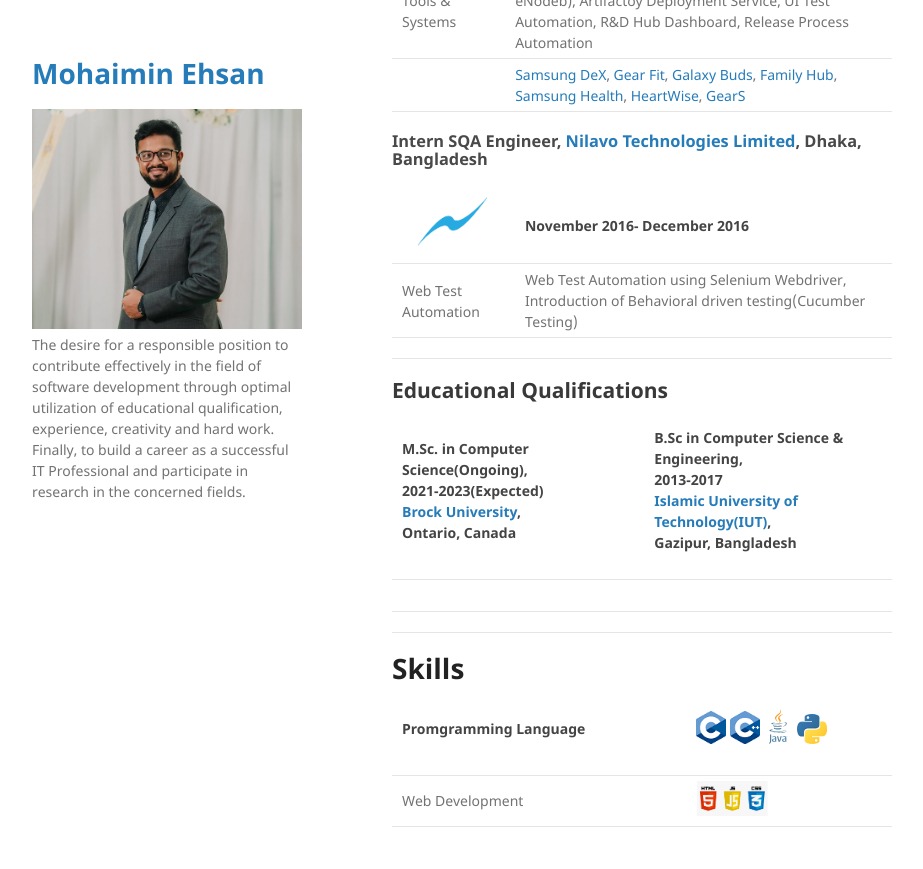
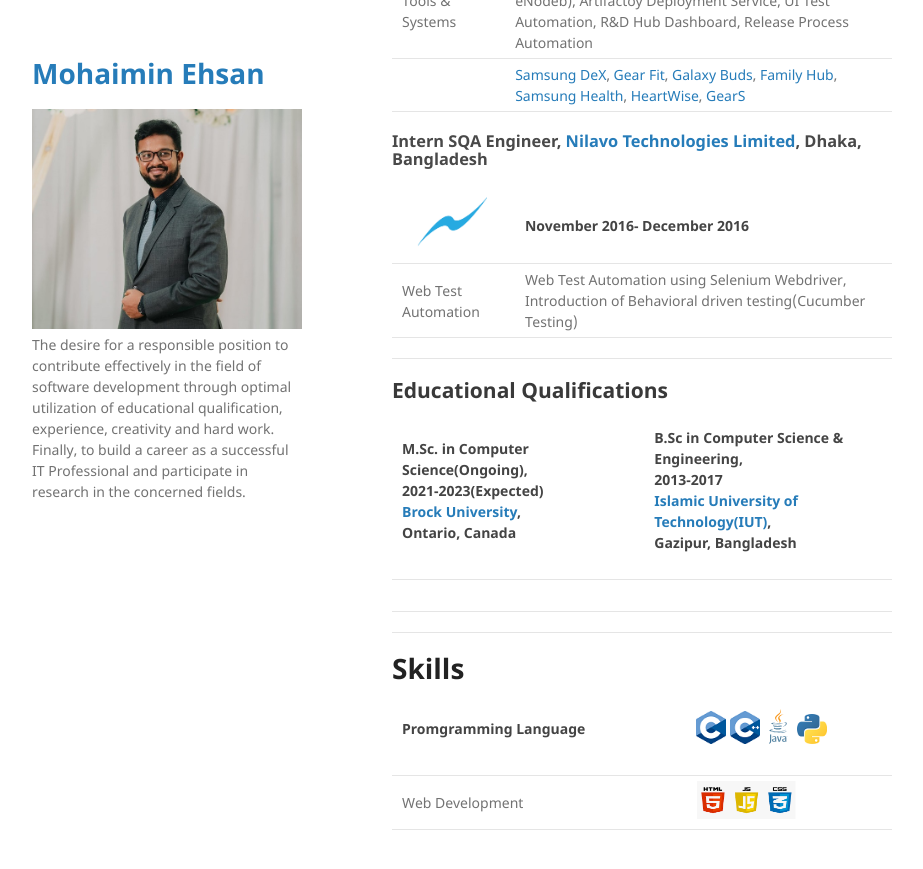
Before and after one commit to MohaiminEhsan/Homepage, a Jekyll site: the page built from index.md, in a window 1280 px wide and 900 px high, scrolled down 972 px. Shown: the top 869 px of the window, without its empty margins (178-1101 px from the left). Built offline with Jekyll 4.4.1, drawn with Linux system fonts in a browser that asks for light colours; our own code applies the rules of GitHub Pages for plain Markdown files.

Commit message:
Update index.md

```diff
--- a/index.md
+++ b/index.md
@@ -75,4 +75,4 @@ layout: default
 
 | Promgramming Language <img width=350/> | <img src="assets/img/C.png?raw=true" width="30"/> <img src="assets/img/C++.png?raw=true" width="30"/> <img src="assets/img/java.svg?raw=true" height="35" width="30"/> <img src="assets/img/python.png?raw=true" width="30"/> <img width=350/> |
 |:-------------|:------------------|
-| Web Development | <img src="assets/img/Web.png?raw=true" height="35"/> |
+| Web Development | <img src="assets/img/Web.png?raw=true" height="38" width="100"/> |
```
